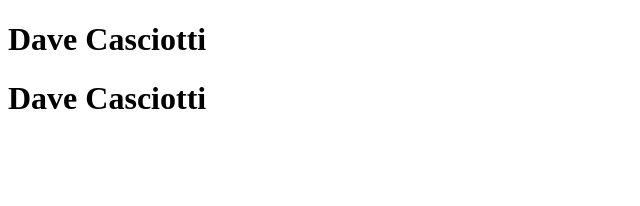
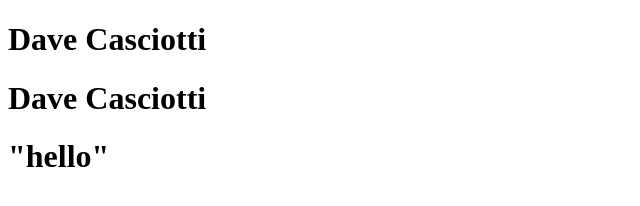
Before and after one commit to dcasciotti/dataviz-home, a plain HTML site: page index.html in a window 1280 px wide. Shown: the whole page, without its empty margins (0-640 px from the left). Drawn offline with Linux system fonts and the light colour scheme.

Commit message:
added hello

```diff
--- a/index.html
+++ b/index.html
@@ -1,3 +1,4 @@
 <!DOCTYPE html>
 <h1>Dave Casciotti</h1>
 <h1>Dave Casciotti</h1>
+<h1>"hello"</h1>
```
